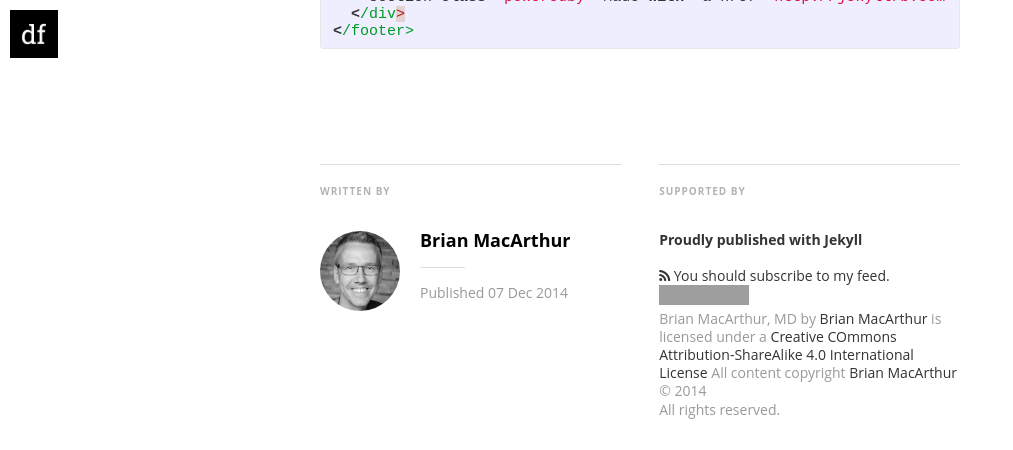
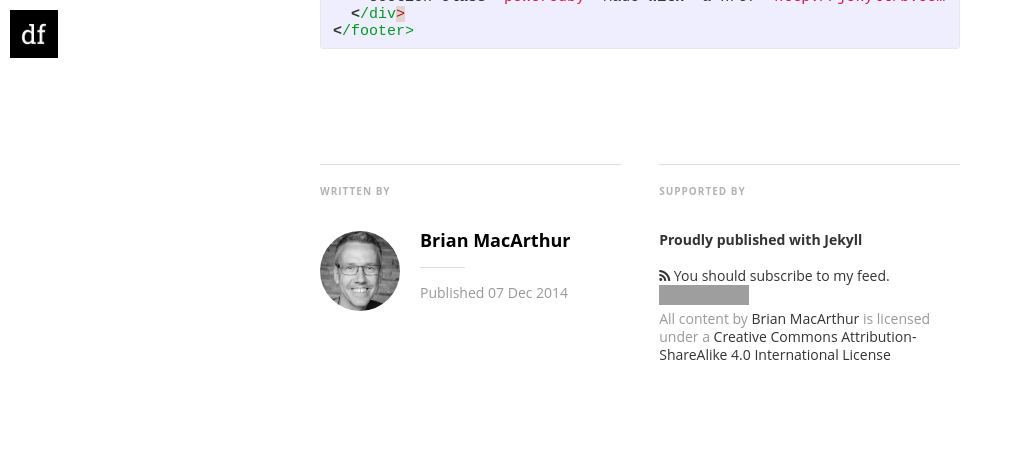
Before and after one commit to brianmacarthur/brianmacarthur.github.io, a Jekyll site: the page built from _posts/2014-08-29-welcome-to-jekyll.markdown, in a window 1280 px wide and 900 px high, scrolled down 2054 px, cut to the strip 0-450 px from the top of the window. Shown: the whole strip, without its empty margins (0-1013 px from the left). Built offline with Jekyll 4.4.1, drawn with Linux system fonts in a browser that asks for light colours; nearby versions of some CDN libraries; some web fonts are replaced; Markdown is read by kramdown in place of the engine named in the settings; grey boxes are pictures that could not be loaded.

Commit message:
Copyright improvement

```diff
--- a/_layouts/post.html
+++ b/_layouts/post.html
@@ -85,12 +85,9 @@
                     <img alt="Creative Commons License" style="border-width:0" src="https://i.creativecommons.org/l/by-sa/4.0/80x15.png" />
                   </a>
                   <br />
-                  <span xmlns:dct="http://purl.org/dc/terms/" property="dct:title">{{ site.title }}</span>
-                  by <a xmlns:cc="http://creativecommons.org/ns#" href="http://brianmacarthur.github.io" property="cc:attributionName" rel="cc:attributionURL">{{ site.author }}
-                </a> is licensed under a <a rel="license" href="http://creativecommons.org/licesnes/by-sa/4.0/">Creative COmmons Attribution-ShareAlike 4.0 International License</a>
-
-
-                  All content copyright <a href="{{@blog.url}}/">{{site.author}}</a> &copy; 2014<br>All rights reserved.
+                  <span xmlns:dct="http://purl.org/dc/terms/" property="dct:title">All content </span>
+                  by <a xmlns:cc="http://creativecommons.org/ns#" href="{{@blog.url}}/" property="cc:attributionName" rel="cc:attributionURL">{{ site.author }}
+                </a> is licensed under a <a rel="license" href="http://creativecommons.org/licesnes/by-sa/4.0/">Creative Commons Attribution-ShareAlike 4.0 International License</a>
                 </section>
               </div>
             </footer>
```
